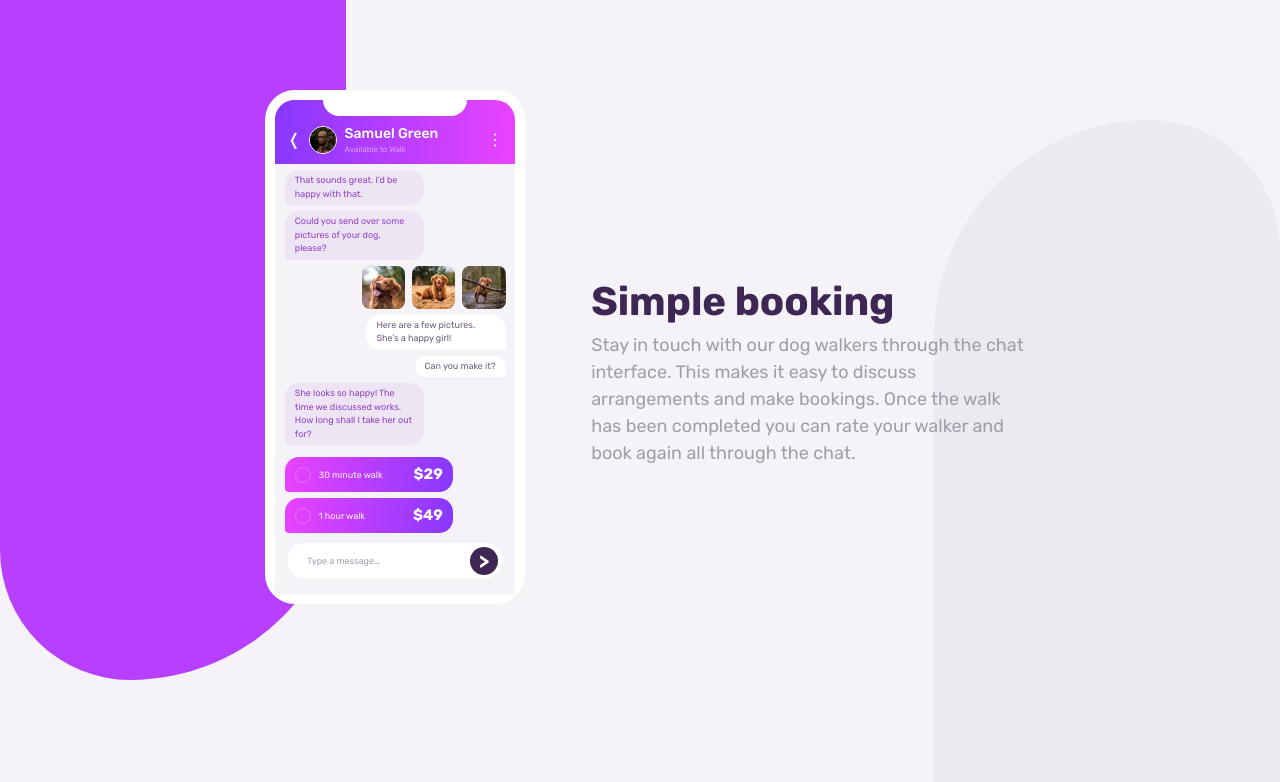
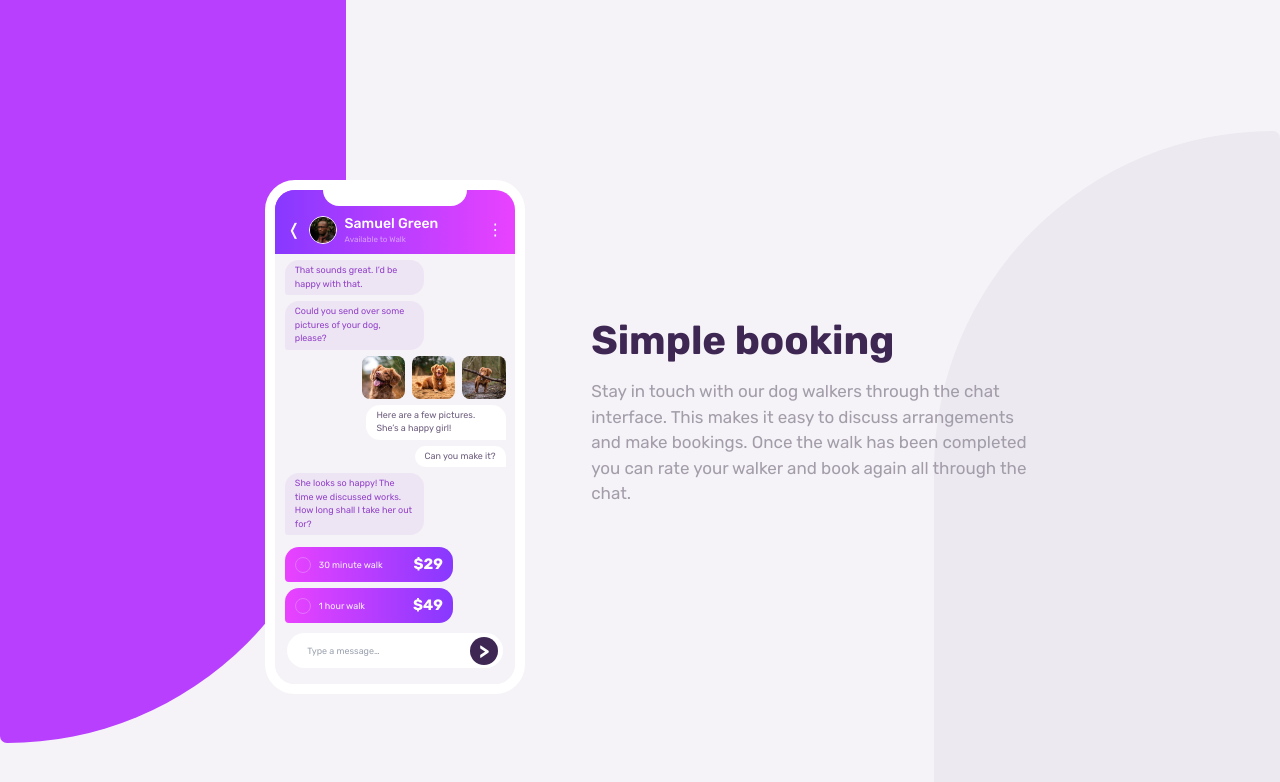
Before and after one commit to IsraelOdeh/Chat-illustrator-Css-using-Tailwind, a website: page index.html in a window 1280 px wide. Drawn offline with Linux system fonts and the light colour scheme.

Commit message:
Almost Finished

```diff
--- a/index.html
+++ b/index.html
@@ -14,17 +14,17 @@
 
     <body class="bg-cLightGrayishViolet relative font-rubik min-h-screen">
         <div
-            class=" absolute w-1/2 h-[54%] z-[-1] rounded-br-full bg-[#b83ffe] min-[768px]:h-[85%] min-[768px]:w-[27%] min-[768px]:rounded-br-[342px] min-[768px]:rounded-bl-[206px]">
+            class=" absolute w-1/2 h-[54%] z-[-1] rounded-br-full bg-[#b83ffe] min-[768px]:h-[85%] min-[768px]:w-[27%]  min-[768px]:rounded-bl-[206px]">
         </div>
         <div
-            class=" w-1/2 bg-[#ece9f0] h-[54%] z-[-1]  absolute rounded-tl-full bottom-0 right-0   min-[768px]:h-[85%] min-[768px]:w-[27%] min-[768px]:rounded-tl-[342px] min-[768px]:rounded-tr-[206px]">
+            class=" w-1/2 bg-[#ece9f0] h-[54%] z-[-1]  absolute rounded-tl-full bottom-0 right-0   min-[768px]:h-[85%] min-[768px]:w-[27%] ] min-[768px]:rounded-tr-[206px]">
         </div>
 
         <div
-            class="min-[768px]:flex min-[768px]:w-[90%]  min-[768px]:mx-auto justify-between min-[768px]:py-[90px] min-[913px]:w-[65%] min-[1500px]:w-fit">
+            class="min-[768px]:flex min-[768px]:w-[90%]  min-[768px]:mx-auto justify-between min-[768px]:py-[180px] min-[913px]:w-[65%] min-[1500px]:w-fit">
             <section class="flex  justify-center min-[768px]:w-[40%] max-w-[480px] ml-auto mr-auto">
                 <div
-                    class="border-solid border-cSWhite border-[10px] w-[70%] rounded-[30px]  mt-[65px] min-[768px]:mt-0  min-[768px]:w-[260px]">
+                    class="border-solid border-cSWhite border-[10px] w-[70%] rounded-[30px]  mt-[65px] min-[768px]:mt-0  min-[768px]:w-[260px] max-w-[270px]">
                     <div class=" bg-gradient-to-r from-fromGradient to-toGradient rounded-t-[20px]">
                         <div class="bg-white w-[60%] mx-[20%] rounded-b-[17px] h-4"></div>
                         <div class="flex px-3 relative justify-between pt-2 pb-2 text-cWhite">
@@ -43,7 +43,7 @@
                             </span>
                         </div>
                     </div>
-                    <div class="bg-cLightGrayishViolet pt-[6px]  pb-4 text-[9px]">
+                    <div class="bg-cLightGrayishViolet pt-[6px]  pb-4 text-[9px] rounded-b-[20px]">
                         <div
                             class="max-w-[58%] w-fit ml-[4%] text-cTModerateViolet bg-[#ede5f4] rounded-t-[14px] rounded-br-[14px] rounded-bl-[3px] px-[10px] py-[4px]">
                             That sounds
@@ -112,10 +112,10 @@
                 </div>
             </section>
             <section
-                class="text-center px-[20px] mt-[65px]  min-[768px]:pt-[100px] min-[768px]:text-start min-[768px]:w-[60%] max-w-[480px] ml-auto mr-auto pb-14 min-[768px]:my-auto min-[1500px]:ml-[100px]">
-                <div class="text-cVeryDarkDesaturatedViolet font-semibold text-[40px]"> Simple
+                class="text-center px-[20px] mt-[45px]   min-[768px]:text-start min-[768px]:w-[60%] max-w-[480px] ml-auto mr-auto pb-14 min-[768px]:my-auto min-[1500px]:ml-[100px]">
+                <div class="text-cVeryDarkDesaturatedViolet font-semibold text-[40px] mb-2"> Simple
                     booking</div>
-                <div class="text-cTDarkGrayishViolet text-[18px]"> Stay in touch with our dog walkers through the chat
+                <div class="text-cTDarkGrayishViolet text-[17px]"> Stay in touch with our dog walkers through the chat
                     interface. This
                     makes it easy to discuss
                     arrangements and make bookings. Once the walk has been completed you can rate your walker and book
```
Also changed, not shown: src/dist/output.css.
